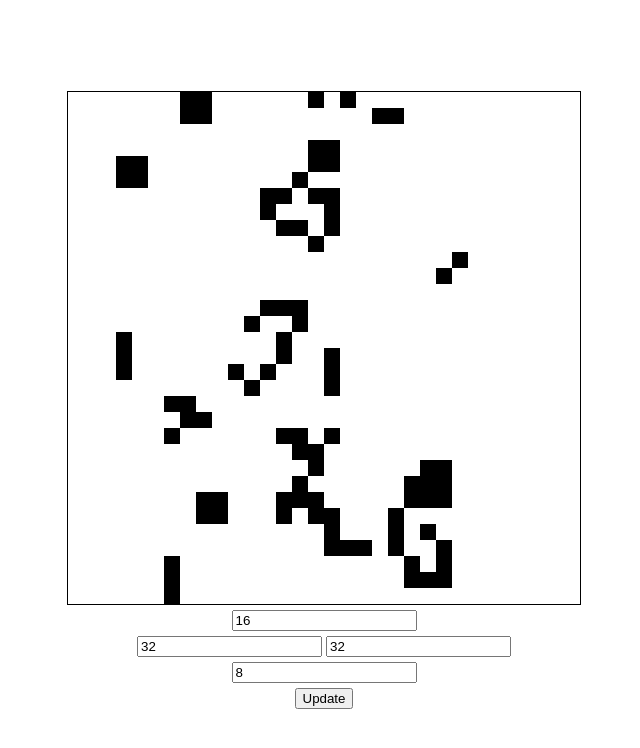
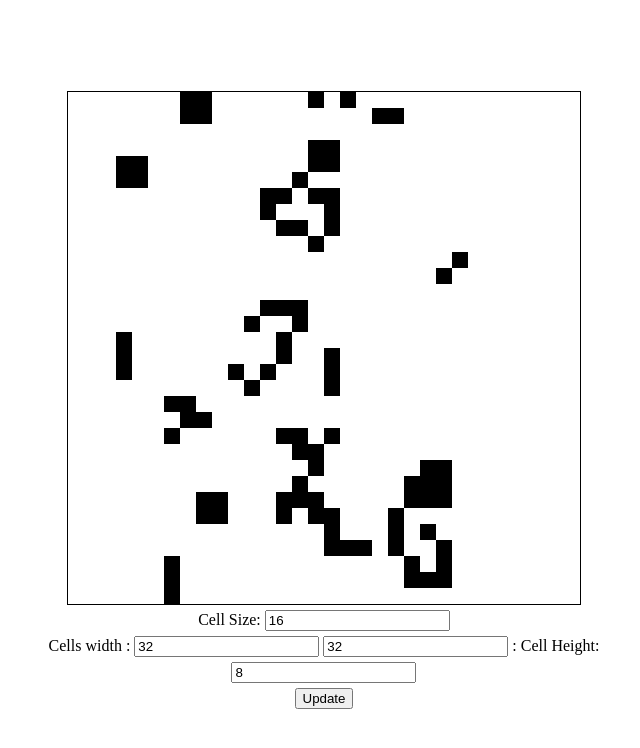
Before and after one commit to Teofrosken/simSite, a plain HTML site: page index.html in a window 1280 px wide. Shown: the whole page, without its empty margins (316-956 px from the left). Drawn offline with Linux system fonts and the light colour scheme.

Commit message:
Update index.html: labels
Added labels for the textboxes

```diff
--- a/index.html
+++ b/index.html
@@ -33,11 +33,14 @@
     <div class="container">
         <canvas id="myCanvas" width="400" height="400"></canvas>
         <form onsubmit="return false;">
+            <label for="size">Cell Size:</label>
             <input type="number" id="size" name="cellSize" placeholder="Cell size" required>
         </form>
         <form onsubmit="return false;">
+            <label for="size">Cells width :</label>
             <input type="number" id="width" name="Width" placeholder="Enter width" required>
             <input type="number" id="height" name="Height" placeholder="Enter height" required>
+            <label for="size">: Cell Height:</label>
         </form>
         <form onsubmit="return false;">
             <input type="number" id="speed" name="Speed" placeholder="Steps per second" required>
@@ -89,6 +92,10 @@
         btn.addEventListener('click', function(event) {
             event.preventDefault(); // Prevent form submission
 
+
+
+            if (0 < parseInt(document.getElementById('size').value) && 0 < parseInt(document.getElementById('height').value) && 0 < parseInt(document.getElementById('width').value) && 0 < parseInt(document.getElementById('speed').value)) {
+
                 lastCellSize = parseInt(document.getElementById('size').value);
                 lastWidth = parseInt(document.getElementById('width').value);
                 lastHeight = parseInt(document.getElementById('height').value);
@@ -105,6 +112,7 @@
                 drawGrid(lastWidth, lastHeight)
 
                 //drawGrid(newWidth, newHeight)
+            }
         });
 
         function drawCell(x, y, size) {
```
Lines whose indentation alone changed are shown as unchanged.
